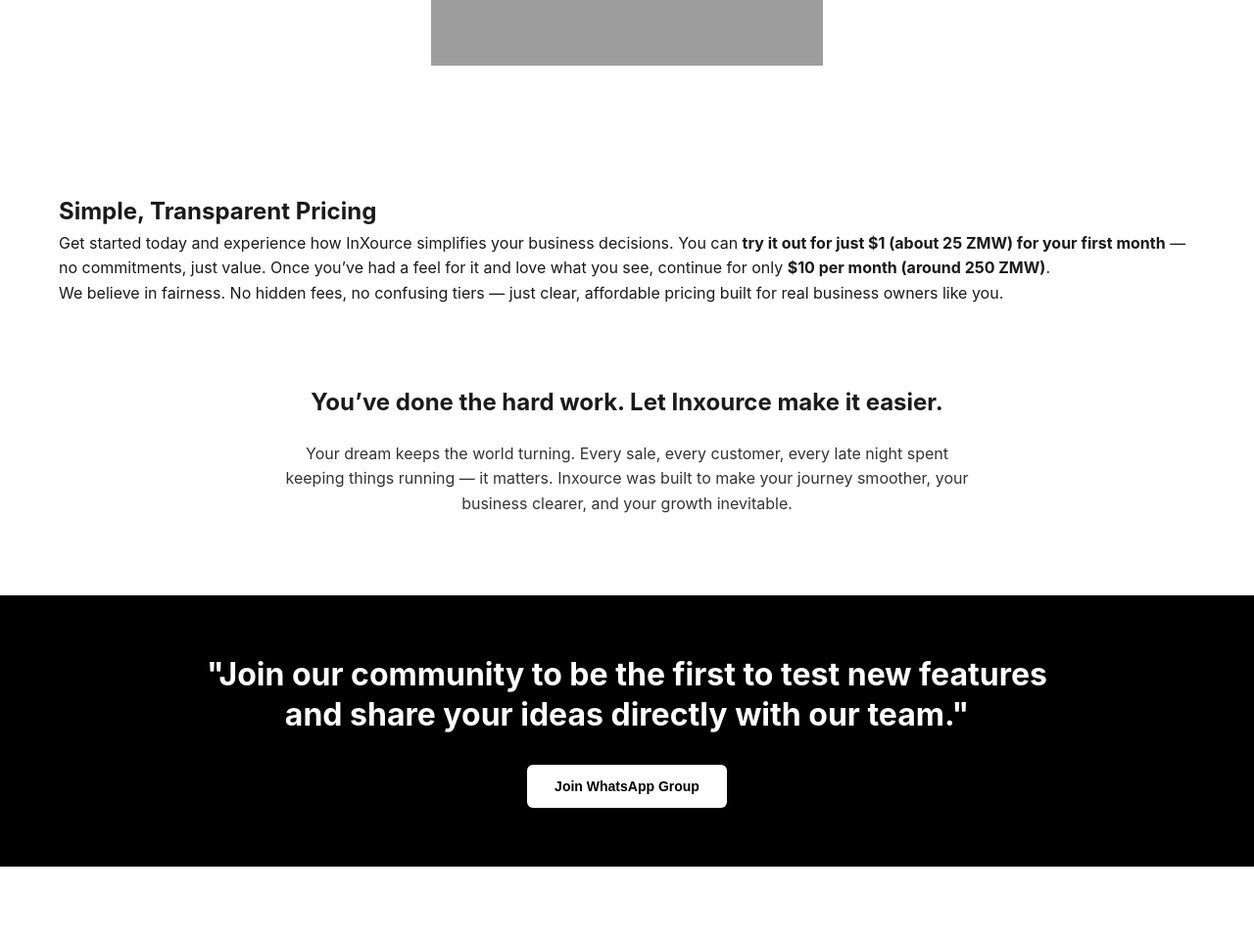
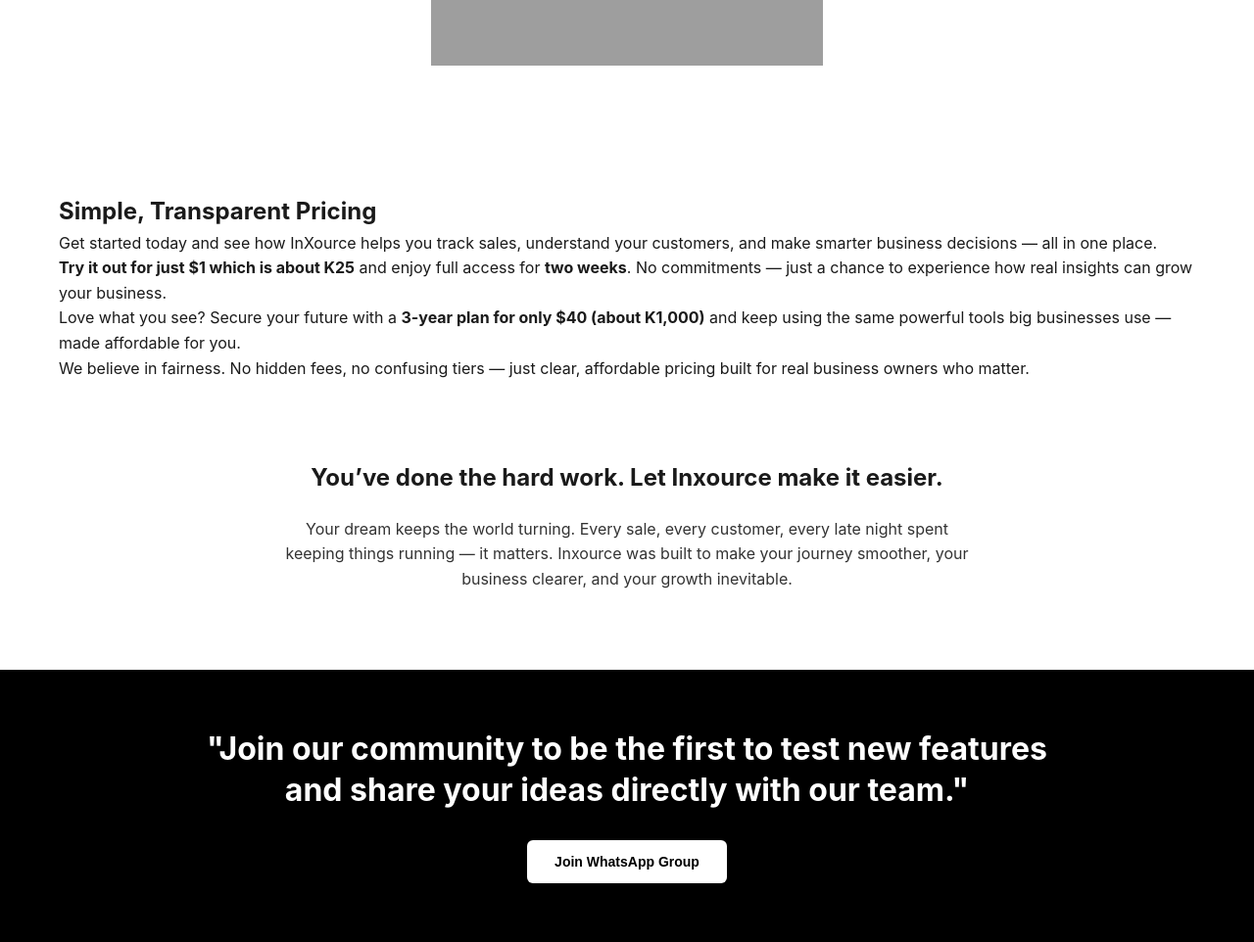
Before and after one commit to ThomasTheLee/inxource_landing_page, a Flask app: page / in a window 1280 px wide. Shown: the part 2053-3015 px from the top of the page at 98% size. Before the commit the page ends 2938 px from the top, so only its background shows below. Run offline with Flask 3, Linux system fonts and the light colour scheme; grey boxes are pictures that could not be loaded.

Commit message:
changed pricing text.

```diff
--- a/templates/index.html
+++ b/templates/index.html
@@ -79,15 +79,23 @@
 <section id="pricing" style="margin-top: 80px;">
   <h2>Simple, Transparent Pricing</h2>
   <p>
-    Get started today and experience how InXource simplifies your business decisions.
-    You can <strong>try it out for just $1 (about 25 ZMW) for your first month</strong> — no commitments, just value.
-    Once you’ve had a feel for it and love what you see,
-    continue for only <strong>$10 per month (around 250 ZMW)</strong>.
+    Get started today and see how InXource helps you track sales, understand your customers,
+    and make smarter business decisions — all in one place.
   </p>
   <p>
-    We believe in fairness. No hidden fees, no confusing tiers — just clear, affordable pricing built for real business owners like you.
+    <strong>Try it out for just $1 which is about  K25</strong> and enjoy full access for <strong>two weeks</strong>.
+    No commitments — just a chance to experience how real insights can grow your business.
+  </p>
+  <p>
+    Love what you see? Secure your future with a <strong>3-year plan for only $40 (about K1,000)</strong>
+    and keep using the same powerful tools big businesses use — made affordable for you.
+  </p>
+  <p>
+    We believe in fairness. No hidden fees, no confusing tiers — just clear, affordable pricing built
+    for real business owners who matter.
   </p>
 </section>
+
 
 
 <section id="closing-message" style="padding: 80px 20px; text-align: center;">
@@ -100,6 +108,4 @@
   </div>
 </section>
 
-
-
 {% endblock %}
```
